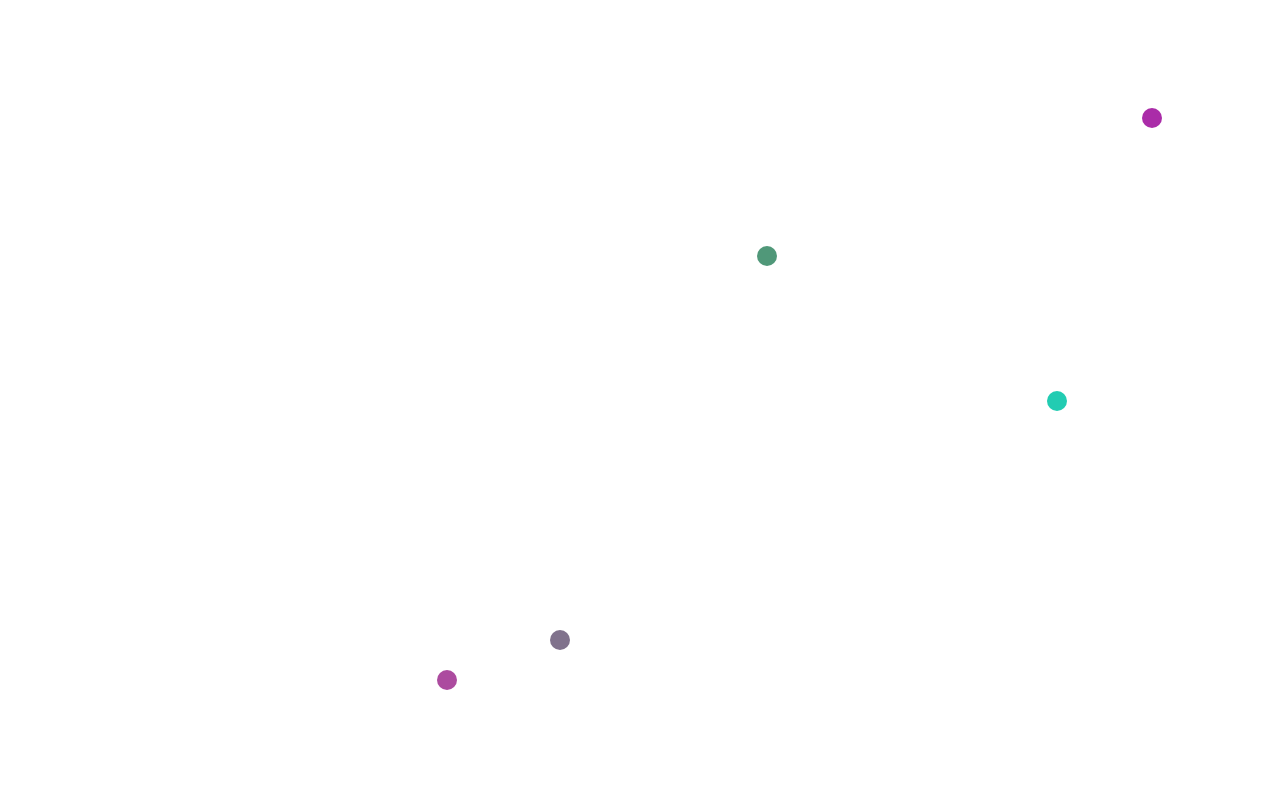
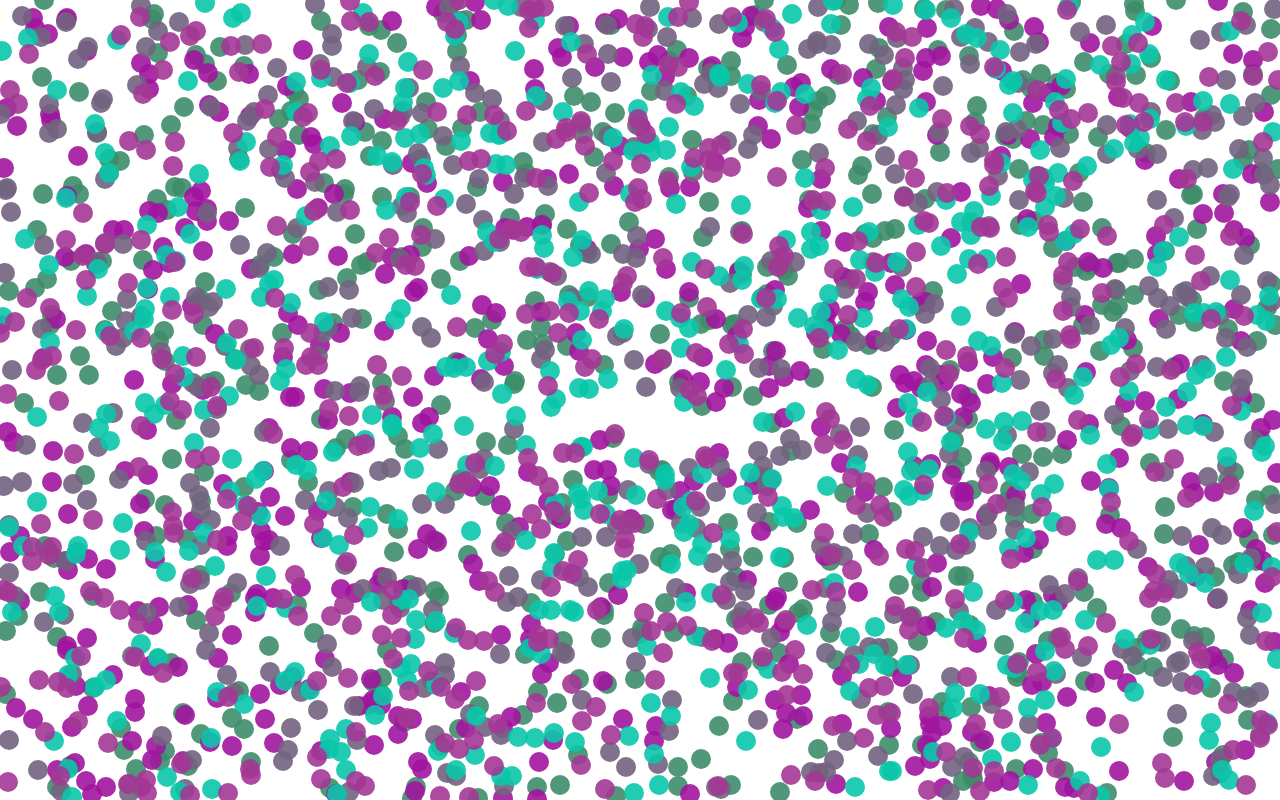
Before and after one commit to yoshiromasuhara/yoshiromasuhara.github.io, a plain HTML site: page vue-canvas-performance/simple.html in a window 1280 px wide. Drawn offline with Linux system fonts and the light colour scheme; animation ran at ten frames a second.

Commit message:
vue canvas simple change limit

```diff
--- a/vue-canvas-performance/simple.html
+++ b/vue-canvas-performance/simple.html
@@ -44,7 +44,7 @@
                 var animation = (function(){
                   ctx.clearRect(0, 0, maxWidth, maxHeight)
 
-                  for (var i = 0; i < 1; i++) {
+                  for (var i = 0; i < circlenum; i++) {
                     var l = Math.floor(Math.random() * maxWidth)
                     var t = Math.floor(Math.random() * maxHeight)
 
```
